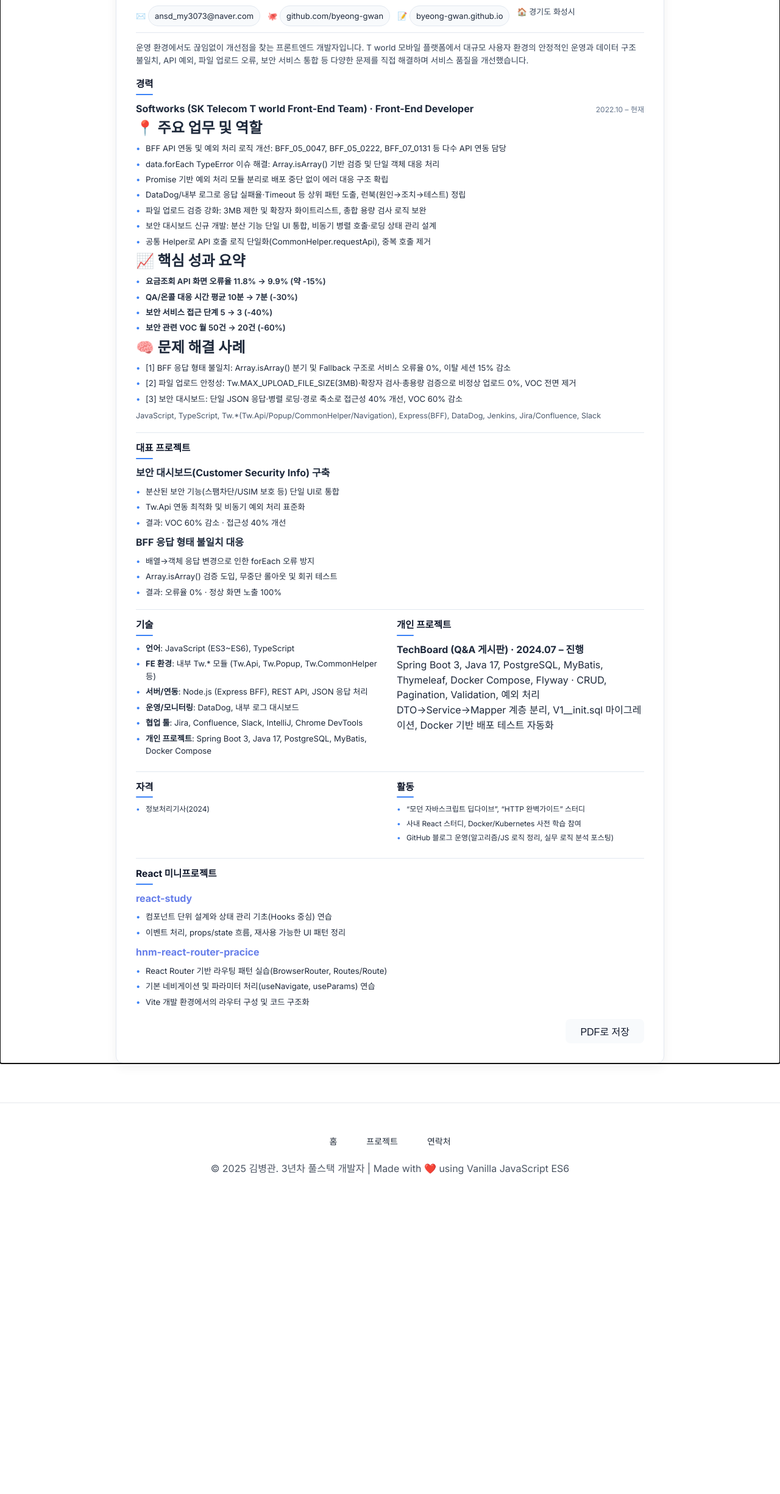
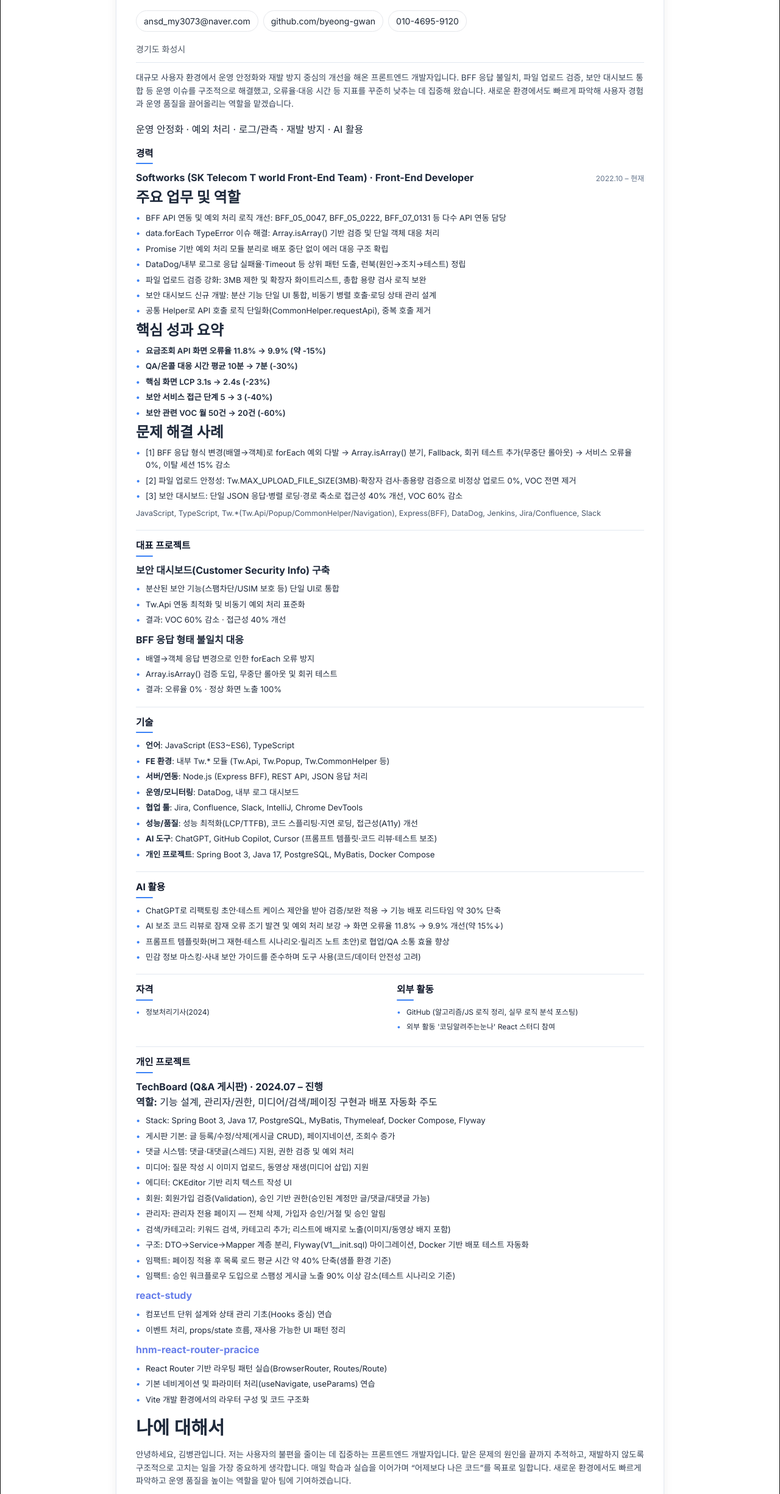
Before and after one commit to Byeong-Gwan/resume-project, a website with bundled scripts: page index.html in a window 1280 px wide. Shown: the part 230-2680 px from the top of the page at 61% size. Before the commit the page ends 2223 px from the top, so only its background shows below. Built offline with nearby package versions, Linux system fonts and the light colour scheme.

Commit message:
feat: 이력서 수정

```diff
--- a/styles/global.css
+++ b/styles/global.css
@@ -118,6 +118,51 @@ img, video, canvas, svg {
   }
 }
 
+/* PDF Viewer styles */
+.pdf-viewer-section .pdf-actions {
+  display: flex;
+  gap: var(--spacing-sm);
+  margin-bottom: var(--spacing-md);
+}
+.pdf-viewer-section .pdf-embed-wrap {
+  border: 1px solid var(--border-color);
+  border-radius: var(--radius-lg);
+  overflow: hidden;
+  height: 80vh;
+  background: #fff;
+}
+.pdf-viewer-section .pdf-iframe {
+  width: 100%;
+  height: 100%;
+  border: 0;
+  background: #fff;
+}
+.pdf-viewer-section .pdf-hint { color: var(--text-secondary); margin-top: var(--spacing-sm); }
+
+/* Print-safe adjustments */
+@media print {
+  html, body, #app, #main-content {
+    background: #fff !important;
+    color: #000 !important;
+    -webkit-print-color-adjust: exact;
+    print-color-adjust: exact;
+  }
+  * {
+    box-shadow: none !important;
+    text-shadow: none !important;
+    background-image: none !important;
+  }
+  a, a:visited { color: #000 !important; text-decoration: underline !important; }
+  #navigation, #footer { display: none !important; }
+
+  /* Avoid awkward page breaks inside blocks */
+  .resume-page, .section, .exp-item, .proj-item, .proj-mini, .bullets {
+    break-inside: avoid;
+    page-break-inside: avoid;
+  }
+  h1, h2, h3 { break-after: avoid; }
+}
+
 /* Very small devices: slightly reduce but still keep good gutters */
 @media (max-width: 380px) {
   .container {
@@ -180,6 +225,20 @@ img, video, canvas, svg {
   color: var(--primary-color);
   background: var(--background-alt);
 }
+
+/* Resume header contact chips */
+.contacts { display: flex; flex-wrap: wrap; gap: var(--spacing-sm); margin-top: var(--spacing-sm); }
+.contacts .chip {
+  display: inline-flex;
+  align-items: center;
+  padding: 6px 12px;
+  border: 1px solid var(--border-color);
+  border-radius: 999px;
+  background: var(--background);
+  color: var(--text-primary);
+  font-size: var(--font-size-sm);
+}
+.contact-location { margin-top: 6px; color: var(--text-secondary); font-size: var(--font-size-sm); }
 
 /* Remove global underline to avoid full-width purple line under navbar */
 
--- a/templates/components/navigation.html
+++ b/templates/components/navigation.html
@@ -1,7 +1,7 @@
 <div class="nav-container">
   <div class="nav-logo" data-route="/resume" role="button" tabindex="0">이력서-프로젝트</div>
   <ul class="nav-menu" id="nav-menu">
-    <li class="nav-item"><a href="#" data-route="/resume">Resume(1p)</a></li>
+    <li class="nav-item"><a href="#" data-route="/resume">Resume</a></li>
     <li class="nav-item"><a href="#" data-route="/main">홈</a></li>
     <li class="nav-item"><a href="#" data-route="/about">소개</a></li>
     <li class="nav-item"><a href="#" data-route="/projects">프로젝트</a></li>
--- a/templates/pages/resume.html
+++ b/templates/pages/resume.html
@@ -2,17 +2,20 @@
   <header class="resume-header">
     <h1 class="name">김병관 <span class="role">| Front-End Developer</span></h1>
     <div class="contacts">
-      <span>✉️ <a href="mailto:ansd_my3073@naver.com">ansd_my3073@naver.com</a></span>
-      <span>🐙 <a href="https://github.com/byeong-gwan" target="_blank" rel="noopener">github.com/byeong-gwan</a></span>
-      <span>📝 <a href="https://byeong-gwan.github.io" target="_blank" rel="noopener">byeong-gwan.github.io</a></span>
-      <span>🏠 경기도 화성시</span>
+      <a class="chip" href="mailto:ansd_my3073@naver.com">ansd_my3073@naver.com</a>
+      <a class="chip" href="https://github.com/byeong-gwan" target="_blank" rel="noopener">github.com/byeong-gwan</a>
+      <a class="chip" href="tel:01046959120" aria-label="전화 걸기">010-4695-9120</a>
     </div>
+    <div class="contact-location">경기도 화성시</div>
   </header>
 
   <p class="summary">
-    운영 환경에서도 끊임없이 개선점을 찾는 프론트엔드 개발자입니다. T world 모바일 플랫폼에서 대규모 사용자 환경의 안정적인 운영과
-    데이터 구조 불일치, API 예외, 파일 업로드 오류, 보안 서비스 통합 등 다양한 문제를 직접 해결하며 서비스 품질을 개선했습니다.
+    대규모 사용자 환경에서 운영 안정화와 재발 방지 중심의 개선을 해온 프론트엔드 개발자입니다.
+    BFF 응답 불일치, 파일 업로드 검증, 보안 대시보드 통합 등 운영 이슈를 구조적으로 해결했고,
+    오류율·대응 시간 등 지표를 꾸준히 낮추는 데 집중해 왔습니다. 새로운 환경에서도 빠르게 파악해
+    사용자 경험과 운영 품질을 끌어올리는 역할을 맡겠습니다.
   </p>
+  <div class="summary-keywords">운영 안정화 · 예외 처리 · 로그/관측 · 재발 방지 · AI 활용</div>
 
   <section class="section">
     <h2>경력</h2>
@@ -21,7 +24,7 @@
         <div class="exp-title">Softworks (SK Telecom T world Front-End Team) · Front-End Developer</div>
         <div class="exp-period">2022.10 – 현재</div>
       </div>
-      <h3 class="proj-title" style="margin:6px 0 4px;">📍 주요 업무 및 역할</h3>
+      <h3 class="proj-title" style="margin:6px 0 4px;">주요 업무 및 역할</h3>
       <ul class="bullets">
         <li>BFF API 연동 및 예외 처리 로직 개선: BFF_05_0047, BFF_05_0222, BFF_07_0131 등 다수 API 연동 담당</li>
         <li>data.forEach TypeError 이슈 해결: Array.isArray() 기반 검증 및 단일 객체 대응 처리</li>
@@ -31,16 +34,17 @@
         <li>보안 대시보드 신규 개발: 분산 기능 단일 UI 통합, 비동기 병렬 호출·로딩 상태 관리 설계</li>
         <li>공통 Helper로 API 호출 로직 단일화(CommonHelper.requestApi), 중복 호출 제거</li>
       </ul>
-      <h3 class="proj-title" style="margin:8px 0 4px;">📈 핵심 성과 요약</h3>
+      <h3 class="proj-title" style="margin:8px 0 4px;">핵심 성과 요약</h3>
       <ul class="bullets impact">
         <li>요금조회 API 화면 오류율 11.8% → 9.9% (약 -15%)</li>
         <li>QA/온콜 대응 시간 평균 10분 → 7분 (-30%)</li>
+        <li>핵심 화면 LCP 3.1s → 2.4s (-23%)</li>
         <li>보안 서비스 접근 단계 5 → 3 (-40%)</li>
         <li>보안 관련 VOC 월 50건 → 20건 (-60%)</li>
       </ul>
-      <h3 class="proj-title" style="margin:8px 0 4px;">🧠 문제 해결 사례</h3>
+      <h3 class="proj-title" style="margin:8px 0 4px;">문제 해결 사례</h3>
       <ul class="bullets">
-        <li>[1] BFF 응답 형태 불일치: Array.isArray() 분기 및 Fallback 구조로 서비스 오류율 0%, 이탈 세션 15% 감소</li>
+        <li>[1] BFF 응답 형식 변경(배열→객체)로 forEach 예외 다발 → Array.isArray() 분기, Fallback, 회귀 테스트 추가(무중단 롤아웃) → 서비스 오류율 0%, 이탈 세션 15% 감소</li>
         <li>[2] 파일 업로드 안정성: Tw.MAX_UPLOAD_FILE_SIZE(3MB)·확장자 검사·총용량 검증으로 비정상 업로드 0%, VOC 전면 제거</li>
         <li>[3] 보안 대시보드: 단일 JSON 응답·병렬 로딩·경로 축소로 접근성 40% 개선, VOC 60% 감소</li>
       </ul>
@@ -68,7 +72,7 @@
     </div>
   </section>
 
-  <section class="section two-col">
+  <section class="section">
     <div>
       <h2>기술</h2>
       <ul class="bullets">
@@ -77,17 +81,22 @@
         <li><strong>서버/연동</strong>: Node.js (Express BFF), REST API, JSON 응답 처리</li>
         <li><strong>운영/모니터링</strong>: DataDog, 내부 로그 대시보드</li>
         <li><strong>협업 툴</strong>: Jira, Confluence, Slack, IntelliJ, Chrome DevTools</li>
+        <li><strong>성능/품질</strong>: 성능 최적화(LCP/TTFB), 코드 스플리팅·지연 로딩, 접근성(A11y) 개선</li>
+        <li><strong>AI 도구</strong>: ChatGPT, GitHub Copilot, Cursor (프롬프트 템플릿·코드 리뷰·테스트 보조)</li>
         <li><strong>개인 프로젝트</strong>: Spring Boot 3, Java 17, PostgreSQL, MyBatis, Docker Compose</li>
       </ul>
     </div>
-    <div>
-      <h2>개인 프로젝트</h2>
-      <div class="proj-mini">
-        <div class="proj-title">TechBoard (Q&A 게시판) · 2024.07 – 진행</div>
-        <div class="desc">Spring Boot 3, Java 17, PostgreSQL, MyBatis, Thymeleaf, Docker Compose, Flyway · CRUD, Pagination, Validation, 예외 처리</div>
-        <div class="desc">DTO→Service→Mapper 계층 분리, V1__init.sql 마이그레이션, Docker 기반 배포 테스트 자동화</div>
-      </div>
-    </div>
+  </section>
+
+  <!-- AI 활용: 기술 바로 다음으로 이동 -->
+  <section class="section">
+    <h2>AI 활용</h2>
+    <ul class="bullets">
+      <li>ChatGPT로 리팩토링 초안·테스트 케이스 제안을 받아 검증/보완 적용 → 기능 배포 리드타임 약 30% 단축</li>
+      <li>AI 보조 코드 리뷰로 잠재 오류 조기 발견 및 예외 처리 보강 → 화면 오류율 11.8% → 9.9% 개선(약 15%↓)</li>
+      <li>프롬프트 템플릿화(버그 재현·테스트 시나리오·릴리즈 노트 초안)로 협업/QA 소통 효율 향상</li>
+      <li>민감 정보 마스킹·사내 보안 가이드를 준수하며 도구 사용(코드/데이터 안전성 고려)</li>
+    </ul>
   </section>
 
   <section class="section two-col">
@@ -98,17 +107,34 @@
       </ul>
     </div>
     <div>
-      <h2>활동</h2>
+      <h2>외부 활동</h2>
       <ul class="bullets compact">
-        <li>“모던 자바스크립트 딥다이브”, “HTTP 완벽가이드” 스터디</li>
-        <li>사내 React 스터디, Docker/Kubernetes 사전 학습 참여</li>
-        <li>GitHub 블로그 운영(알고리즘/JS 로직 정리, 실무 로직 분석 포스팅)</li>
+        <li>GitHub (알고리즘/JS 로직 정리, 실무 로직 분석 포스팅)</li>
+        <li>외부 활동 '코딩알려주는눈나' React 스터디 참여</li>
       </ul>
     </div>
   </section>
 
+  <!-- 개인 프로젝트: AI 활용 다음으로 이동 및 통합 -->
   <section class="section">
-    <h2>React 미니프로젝트</h2>
+    <h2>개인 프로젝트</h2>
+    <div class="proj-item">
+      <div class="proj-title">TechBoard (Q&A 게시판) · 2024.07 – 진행</div>
+      <div class="desc"><strong>역할:</strong> 기능 설계, 관리자/권한, 미디어/검색/페이징 구현과 배포 자동화 주도</div>
+      <ul class="bullets">
+        <li>Stack: Spring Boot 3, Java 17, PostgreSQL, MyBatis, Thymeleaf, Docker Compose, Flyway</li>
+        <li>게시판 기본: 글 등록/수정/삭제(게시글 CRUD), 페이지네이션, 조회수 증가</li>
+        <li>댓글 시스템: 댓글·대댓글(스레드) 지원, 권한 검증 및 예외 처리</li>
+        <li>미디어: 질문 작성 시 이미지 업로드, 동영상 재생(미디어 삽입) 지원</li>
+        <li>에디터: CKEditor 기반 리치 텍스트 작성 UI</li>
+        <li>회원: 회원가입 검증(Validation), 승인 기반 권한(승인된 계정만 글/댓글/대댓글 가능)</li>
+        <li>관리자: 관리자 전용 페이지 — 전체 삭제, 가입자 승인/거절 및 승인 알림</li>
+        <li>검색/카테고리: 키워드 검색, 카테고리 추가; 리스트에 배지로 노출(이미지/동영상 배지 포함)</li>
+        <li>구조: DTO→Service→Mapper 계층 분리, Flyway(V1__init.sql) 마이그레이션, Docker 기반 배포 테스트 자동화</li>
+        <li>임팩트: 페이징 적용 후 목록 로드 평균 시간 약 40% 단축(샘플 환경 기준)</li>
+        <li>임팩트: 승인 워크플로우 도입으로 스팸성 게시글 노출 90% 이상 감소(테스트 시나리오 기준)</li>
+      </ul>
+    </div>
     <div class="proj-item">
       <div class="proj-title"><a href="https://github.com/Byeong-Gwan/react-study" target="_blank" rel="noopener">react-study</a></div>
       <ul class="bullets">
@@ -126,7 +152,30 @@
     </div>
   </section>
 
+    <div>
+      <h2>나에 대해서</h2>
+      <p class="summary">
+        안녕하세요, 김병관입니다. 저는 사용자의 불편을 줄이는 데 집중하는 프론트엔드 개발자입니다.
+        맡은 문제의 원인을 끝까지 추적하고, 재발하지 않도록 구조적으로 고치는 일을 가장 중요하게 생각합니다.
+        매일 학습과 실습을 이어가며 “어제보다 나은 코드”를 목표로 일합니다. 새로운 환경에서도 빠르게 파악하고
+        운영 품질을 높이는 역할을 맡아 팀에 기여하겠습니다.
+      </p>
+    </div>
+
+  <!-- 중복 AI 활용 섹션은 상단에 이동했으므로 제거 -->
+
+
   <footer class="resume-footer">
     <button class="btn btn-print" id="btn-print">PDF로 저장</button>
   </footer>
 </section>
+
+<script>
+  // PDF 저장 버튼: 현재 페이지 인쇄
+  document.addEventListener('click', (e) => {
+    const btn = e.target.closest('#btn-print');
+    if (btn) {
+      window.print();
+    }
+  });
+</script>
```
